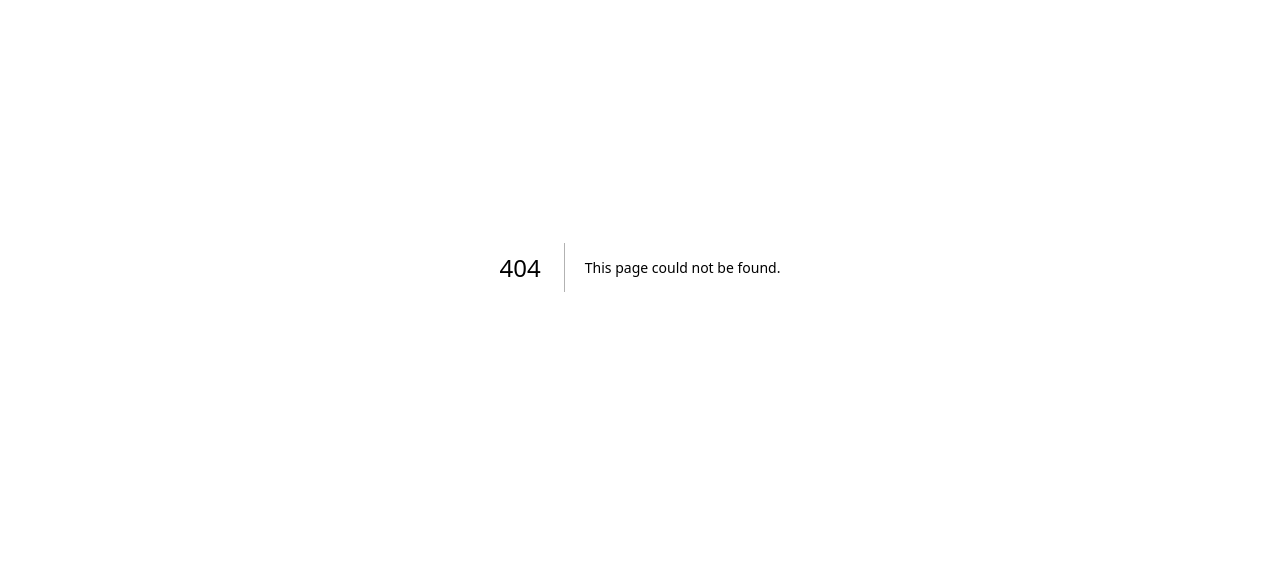
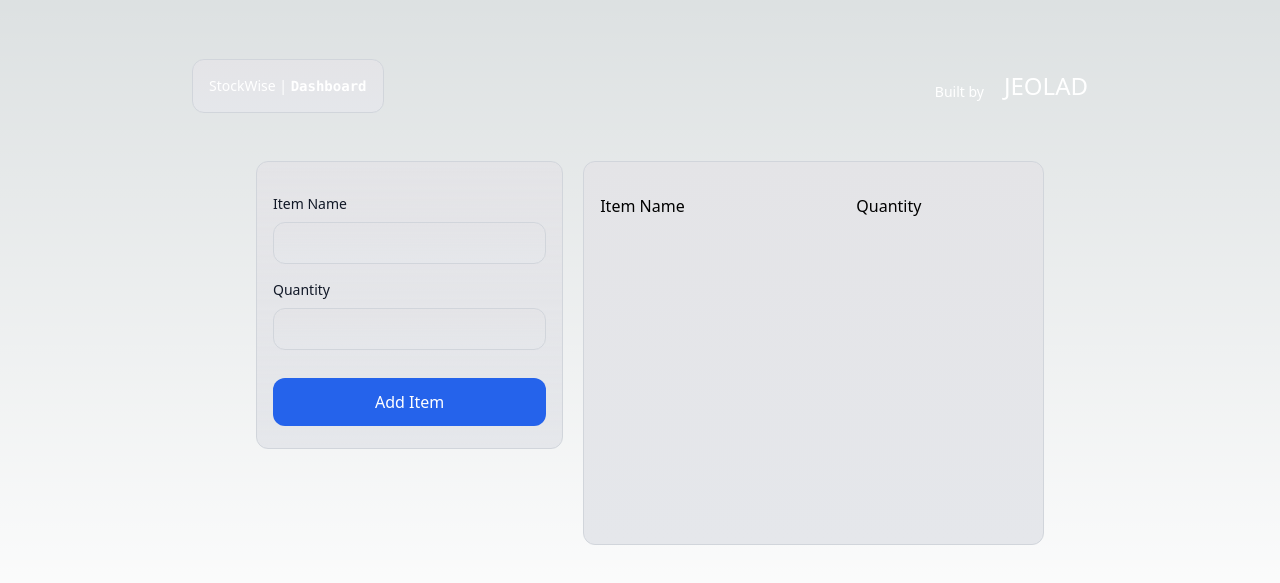
Before and after one commit to Jessepelumi/stock-wise, a Next.js app: page /dashboard in a window 1280 px wide. Before the commit this address had no page. Shown: the part 133-716 px from the top of the page. Built offline with nearby package versions, Linux system fonts and the light colour scheme.

Commit message:
dashboard

```diff
--- /dev/null
+++ b/src/app/dashboard/@add_pantry/page.tsx
@@ -0,0 +1,34 @@
+export default function AddPantry() {
+    return (
+      <form className="flex flex-col gap-4 font-spaceGrotesk">
+        <div className="flex flex-col">
+          <label htmlFor="itemName" className="mb-2 text-sm font-medium text-gray-900 dark:text-gray-300">
+            Item Name
+          </label>
+          <input
+            type="text"
+            id="itemName"
+            name="itemName"
+            className="px-3 py-2 border rounded-xl border-gray-300 bg-gradient-to-b from-zinc-200 backdrop-blur-2xl dark:border-neutral-800 dark:bg-zinc-800/30 dark:from-inherit bg-gray-200 lg:dark:bg-zinc-800/30 focus:outline-none focus:ring focus:ring-slate-800"
+          />
+        </div>
+        <div className="flex flex-col">
+          <label htmlFor="itemQuantity" className="mb-2 text-sm font-medium text-gray-900 dark:text-gray-300">
+            Quantity
+          </label>
+          <input
+            type="text"
+            id="itemQuantity"
+            name="itemQuantity"
+            className="px-3 py-2 border rounded-xl border-gray-300 bg-gradient-to-b from-zinc-200 backdrop-blur-2xl dark:border-neutral-800 dark:bg-zinc-800/30 dark:from-inherit bg-gray-200 lg:dark:bg-zinc-800/30 focus:outline-none focus:ring focus:ring-slate-800"
+          />
+        </div>
+        <button
+          type="submit"
+          className="mt-3 px-4 py-3 rounded-xl bg-blue-600 text-white hover:bg-blue-700 focus:ring focus:ring-blue-200 focus:outline-none"
+        >
+          Add Item
+        </button>
+      </form>
+    );
+  }
--- /dev/null
+++ b/src/app/dashboard/@pantry/page.tsx
@@ -0,0 +1,13 @@
+import React from "react";
+
+export default function PantryList() {
+  return (
+    <div className="font-spaceGrotesk">
+      <div className="grid grid-cols-5">
+        <div className="col-span-3">Item Name</div>
+        <div>Quantity</div>
+        <div></div>
+      </div>
+    </div>
+  );
+}
--- /dev/null
+++ b/src/app/dashboard/layout.tsx
@@ -0,0 +1,21 @@
+export default function DashboardLayout({
+  children,
+  pantry,
+  add_pantry,
+}: Readonly<{
+  children: React.ReactNode;
+  pantry: React.ReactNode;
+  add_pantry: React.ReactNode;
+}>) {
+  return (
+    <html lang="en">
+      <body className="h-screen py-24 lg:p-24">
+        <div className="text-white">{children}</div>
+        <section className="lg:flex gap-5 lg:items-top px-7 lg:px-40">
+          <aside className="h-auto lg:h-72 mb-4 lg:mb-0 flex-grow-0 flex-shrink-0 basis-2/5 overflow-scroll border-gray-300 bg-gradient-to-b from-zinc-200 pb-6 pt-8 backdrop-blur-2xl dark:border-neutral-800 dark:bg-zinc-800/30 dark:from-inherit rounded-xl border bg-gray-200 p-4">{add_pantry}</aside>
+          <aside className="h-80 lg:h-96 flex-grow-0 flex-shrink-0 basis-3/5 overflow-scroll border-gray-300 bg-gradient-to-b from-zinc-200 pb-6 pt-8 backdrop-blur-2xl dark:border-neutral-800 dark:bg-zinc-800/30 dark:from-inherit rounded-xl border bg-gray-200 p-4">{pantry}</aside>
+        </section>
+      </body>
+    </html>
+  );
+}
--- /dev/null
+++ b/src/app/dashboard/page.tsx
@@ -0,0 +1,22 @@
+import { Metadata } from "next";
+
+export const metadata: Metadata = {
+  title: "Dashboard",
+};
+
+export default function Login() {
+  return (
+    <main className="flex flex-col items-center py-14 lg:px-24 lg:pt-24 lg:pb-12 gap-14 font-spaceGrotesk">
+      <div className="w-full max-w-5xl items-center justify-between text-sm lg:flex">
+        <p className="fixed left-0 top-0 flex w-full justify-center border-b border-gray-300 bg-gradient-to-b from-zinc-200 pb-6 pt-8 backdrop-blur-2xl dark:border-neutral-800 dark:bg-zinc-800/30 dark:from-inherit lg:static lg:w-auto  lg:rounded-xl lg:border lg:bg-gray-200 lg:p-4 lg:dark:bg-zinc-800/30">
+          StockWise |&nbsp;
+          <code className="font-mono font-bold">Dashboard</code>
+        </p>
+        <div className="fixed bottom-10 left-0 flex h-48 w-full items-end justify-center bg-gradient-to-t from-white via-white dark:from-black dark:via-black lg:static lg:size-auto lg:bg-none">
+          <p className="pr-5">Built by</p>
+          <h2 className="text-xl lg:text-2xl">JEOLAD</h2>
+        </div>
+      </div>
+    </main>
+  );
+}
```
